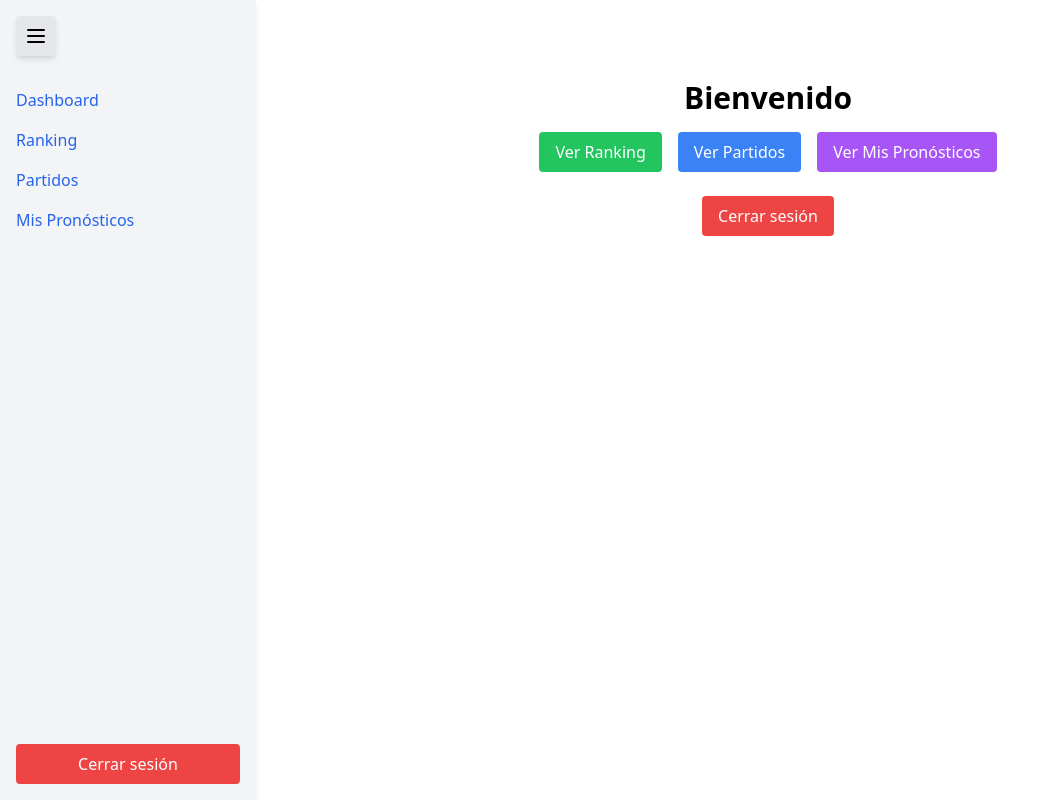
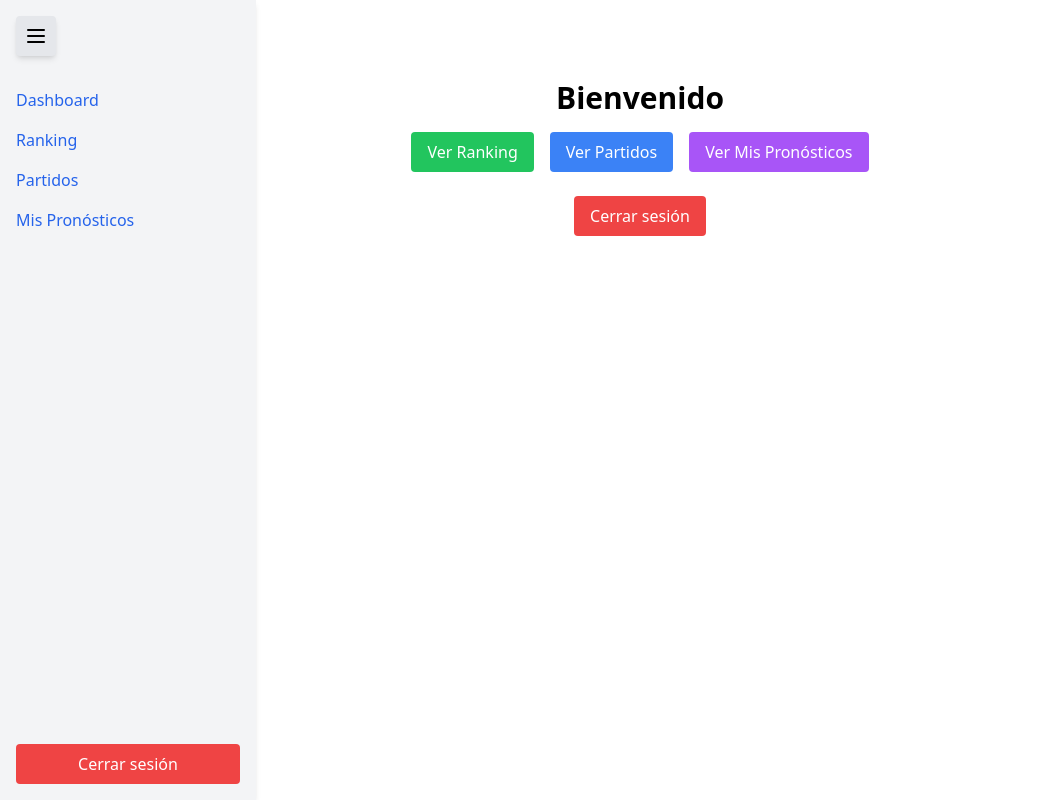
Before and after one commit to rogeliolopezcamara/quiniela-app, a React (Vite) app in the folder quiniela-frontend/: page /dashboard in a window 1280 px wide. Shown: the whole page, without its empty margins (0-1044 px from the left). Built offline with nearby package versions, Linux system fonts and the light colour scheme; no server answers.

Commit message:
Ajuste posición dashboard

```diff
--- a/quiniela-frontend/src/components/Dashboard.jsx
+++ b/quiniela-frontend/src/components/Dashboard.jsx
@@ -39,7 +39,7 @@ function Dashboard() {
   return (
     <div className="flex">
       <Sidebar />
-      <div className="ml-64 mt-20 w-full text-center">
+      <div className="mt-20 w-full text-center px-4">
         <h1 className="text-3xl font-bold mb-4">
           Bienvenido{userInfo ? `, ${userInfo.name}` : ""}
         </h1>
```
